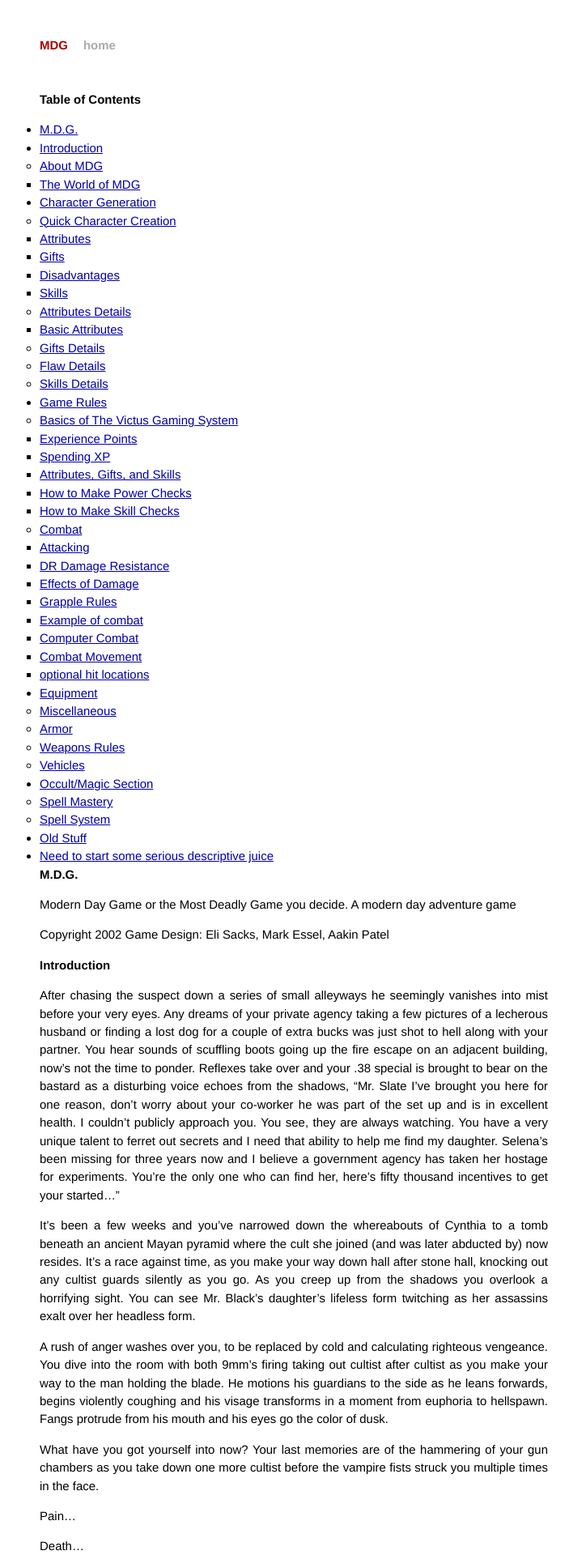
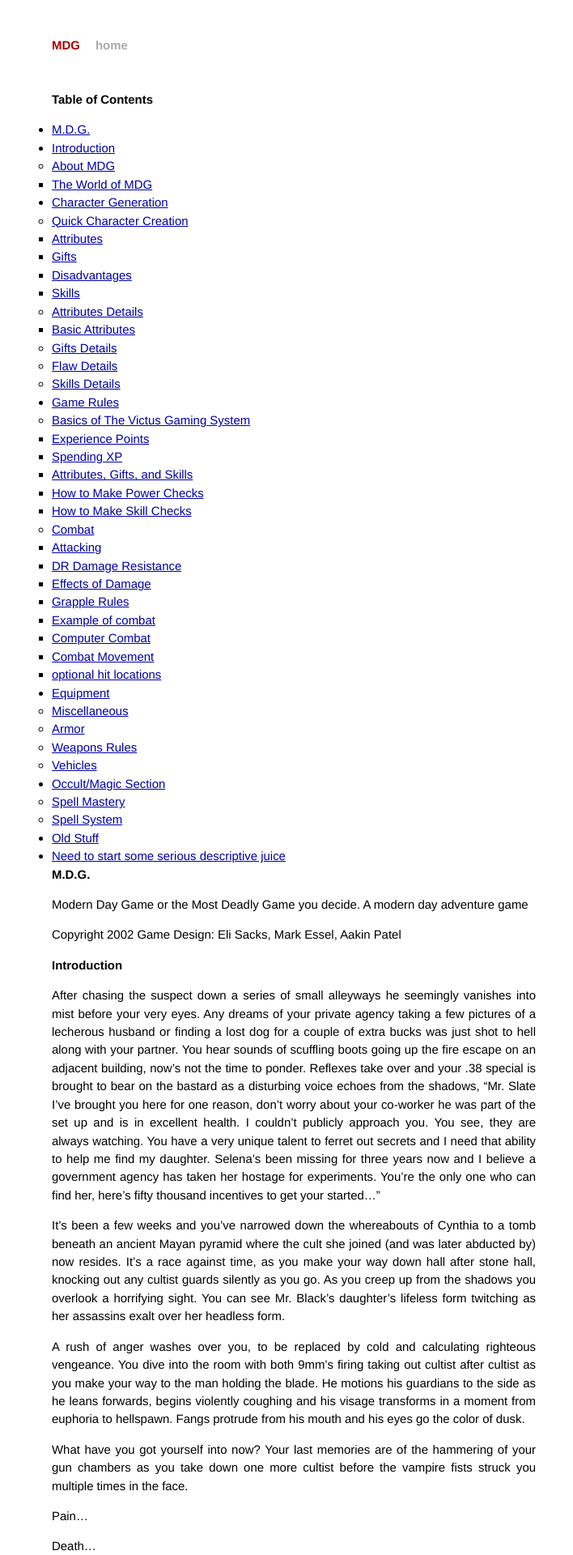
Before and after one commit to victusfate/MDG, a Jekyll site: the page built from index.html, in a window 1280 px wide. Shown: the top 1920 px of the page at 81% size, without its empty margins (277-985 px from the left). Built offline with Jekyll 4.4.1, drawn with Linux system fonts in a browser that asks for light colours; Markdown is read by kramdown in place of the engine named in the settings.

Commit message:
updated style

```diff
--- a/css/main.css
+++ b/css/main.css
@@ -8,26 +8,44 @@
 * {
   margin: 0;
   padding: 0;
+  box-sizing: border-box;
 }
 
-html, body { height: 100%; }
+html, body {
+  height: 100%;
+}
 
 body {
   background-color: #FFF;
   font: 13.34px Helvetica, Arial, sans-serif;
   font-size: small;
   text-align: center;
+  padding: 0 1em; /* Add padding to the body */
 }
 
 h1, h2, h3, h4, h5, h6 {
-  font-size: 100%; }
+  font-size: 100%;
+}
 
-h1 { margin-bottom: 1em; }
-p { margin: 1em 0; }
+h1 {
+  margin-bottom: 1em;
+}
 
-a         { color: #00a; }
-a:hover   { color: #000; }
-a:visited { color: #a0a; }
+p {
+  margin: 1em 0;
+}
+
+a {
+  color: #00a;
+}
+
+a:hover {
+  color: #000;
+}
+
+a:visited {
+  color: #a0a;
+}
 
 /*****************************************************************************/
 /*
@@ -58,9 +76,10 @@ a:visited { color: #a0a; }
 .site {
   font-size: 115%;
   text-align: justify;
-  width: 42em;
+  max-width: 42em;
   margin: 3em auto 2em;
   line-height: 1.5em;
+  padding: 0 1em; /* Add padding to the site content */
 }
 
 .header a {
@@ -100,6 +119,7 @@ a:visited { color: #a0a; }
   border-top: 4px solid #eee;
   margin-top: 2em;
   overflow: hidden;
+  padding: 1em 0; /* Add padding to the footer */
 }
 
 .footer .contact {
@@ -158,3 +178,27 @@ a:visited { color: #a0a; }
 .post pre.terminal code {
   background-color: #333;
 }
+
+.responsive-wrap iframe {
+  max-width: 100%;
+}
+
+/*****************************************************************************/
+/*
+/* Media Queries for Responsiveness
+/*
+/*****************************************************************************/
+@media (max-width: 768px) {
+  .site {
+    font-size: 100%; /* Adjust font size for smaller screens */
+  }
+
+  .header, .footer {
+    text-align: center;
+  }
+
+  .footer .contact, .footer .rss {
+    float: none;
+    margin: 0.5em 0;
+  }
+}
```
